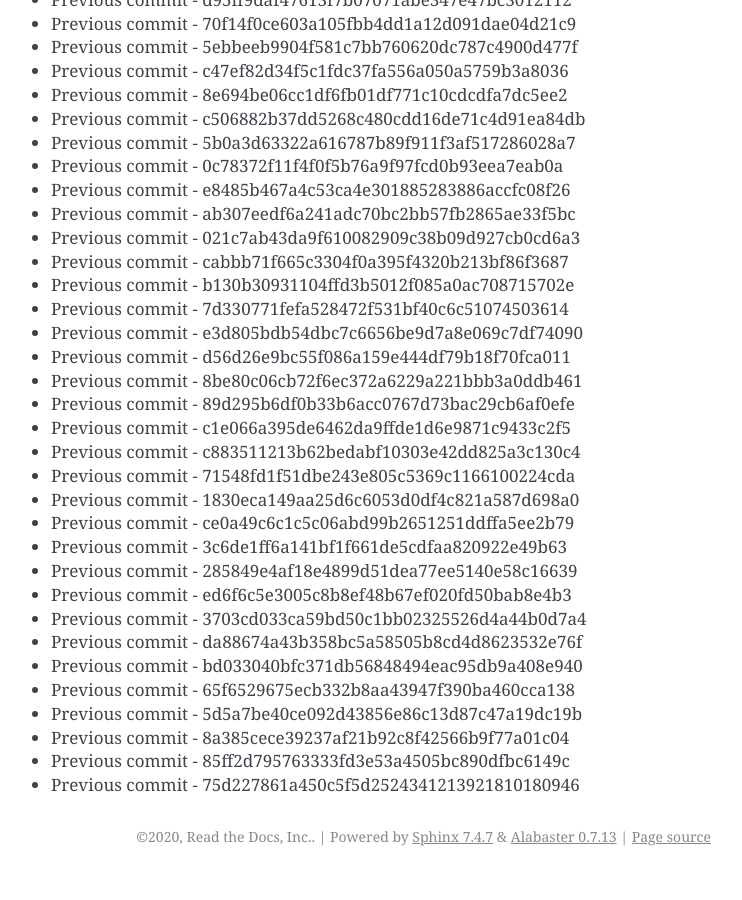
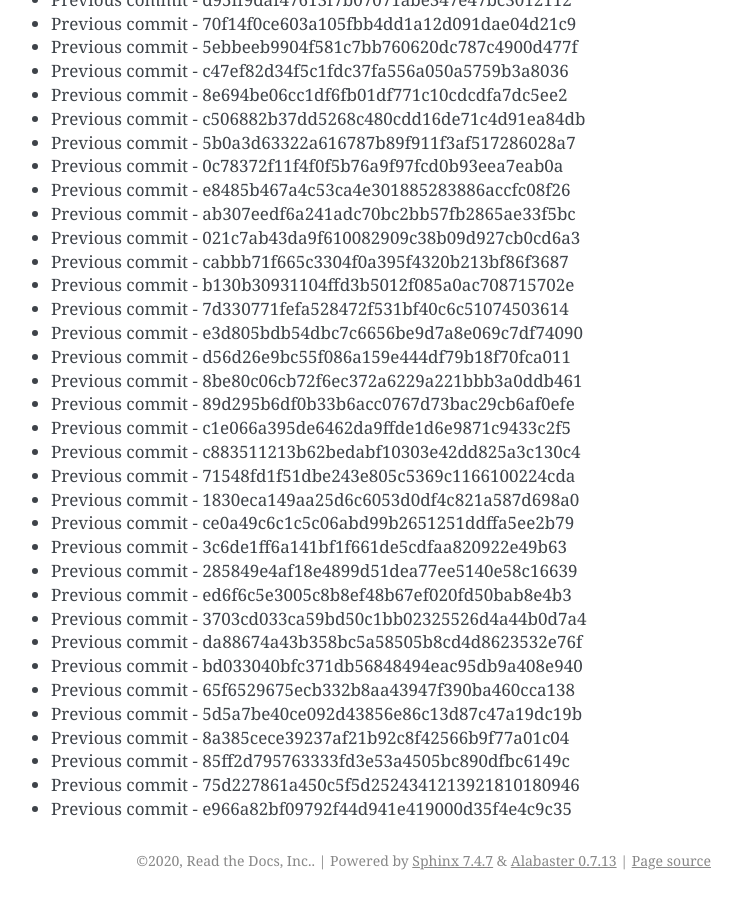
Before and after one commit to readthedocs/rtd-git-stresstest, a Sphinx documentation site: the page built from docs/updates.rst, in a window 1280 px wide and 900 px high, scrolled down 86967 px. Shown: the whole window, without its empty margins (399-1141 px from the left). Built offline with Sphinx 7.4.7, drawn with Linux system fonts in a browser that asks for light colours; before the commit the page ends 87843 px from its top, so only the background shows below that.

Commit message:
Generating commit from previous: e966a82bf09792f44d941e419000d35f4e4c9c35

```diff
--- a/docs/updates.rst
+++ b/docs/updates.rst
@@ -3686,3 +3686,4 @@ It can be tested for any performance characteristics.
 * Previous commit - 8a385cece39237af21b92c8f42566b9f77a01c04
 * Previous commit - 85ff2d795763333fd3e53a4505bc890dfbc6149c
 * Previous commit - 75d227861a450c5f5d2524341213921810180946
+* Previous commit - e966a82bf09792f44d941e419000d35f4e4c9c35
```
